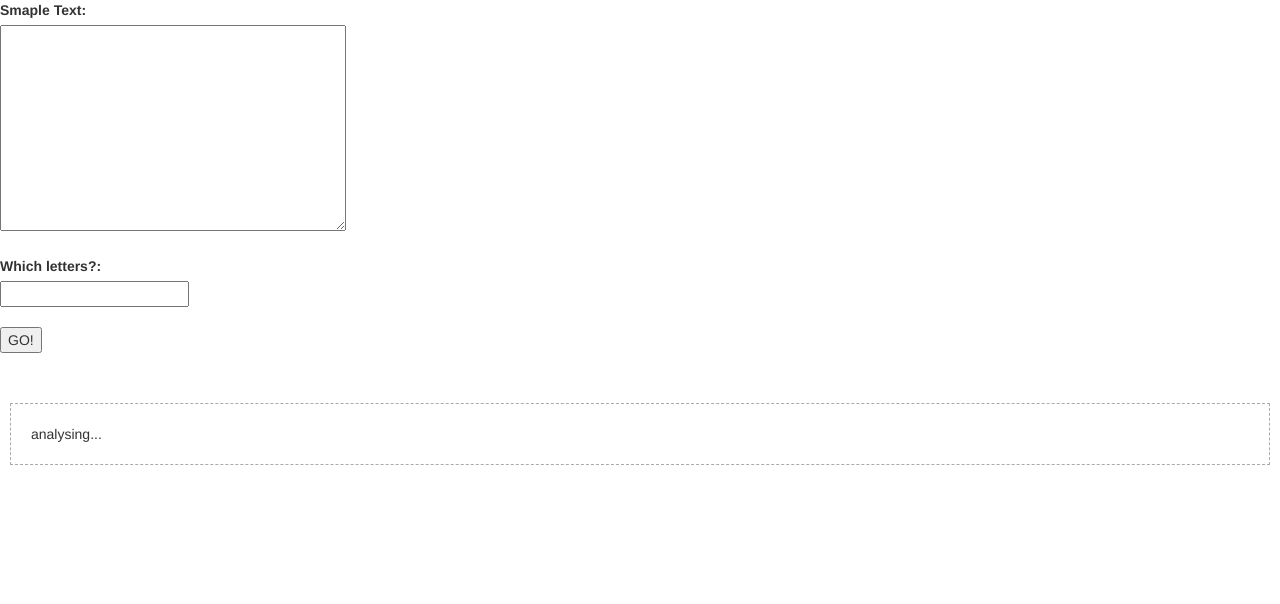
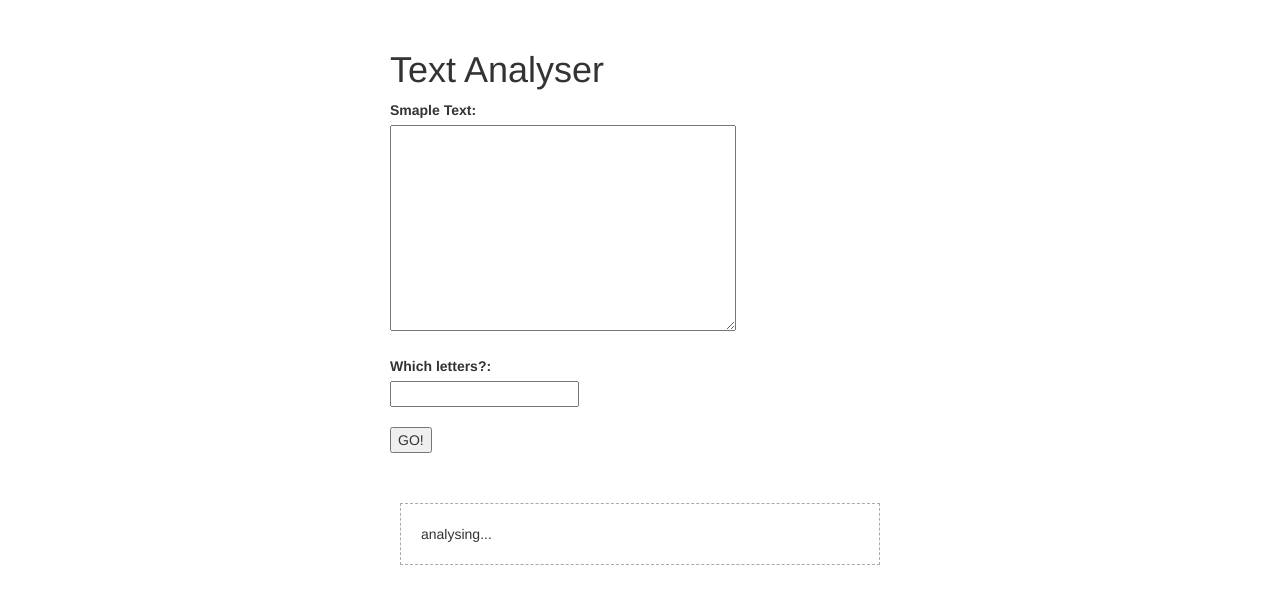
Before and after one commit to it-club-oberland/js-training-textAnalyser, a plain HTML site: page index.html in a window 1280 px wide. Drawn offline with nearby package versions, Linux system fonts and the light colour scheme.

Commit message:
layout is finalized

```diff
--- a/css/app.css
+++ b/css/app.css
@@ -1,3 +1,8 @@
+main {
+    margin: 50px auto;
+    width: 500px
+}
+
 section {
     margin: 10px;
     margin-top: 50px;
--- a/index.html
+++ b/index.html
@@ -19,7 +19,7 @@
 <body>
 
     <main>
-
+        <h1>Text Analyser</h1>
         <form>
             <label>Smaple Text:</label><br>
             <textarea cols="40" rows="10"></textarea>
```
